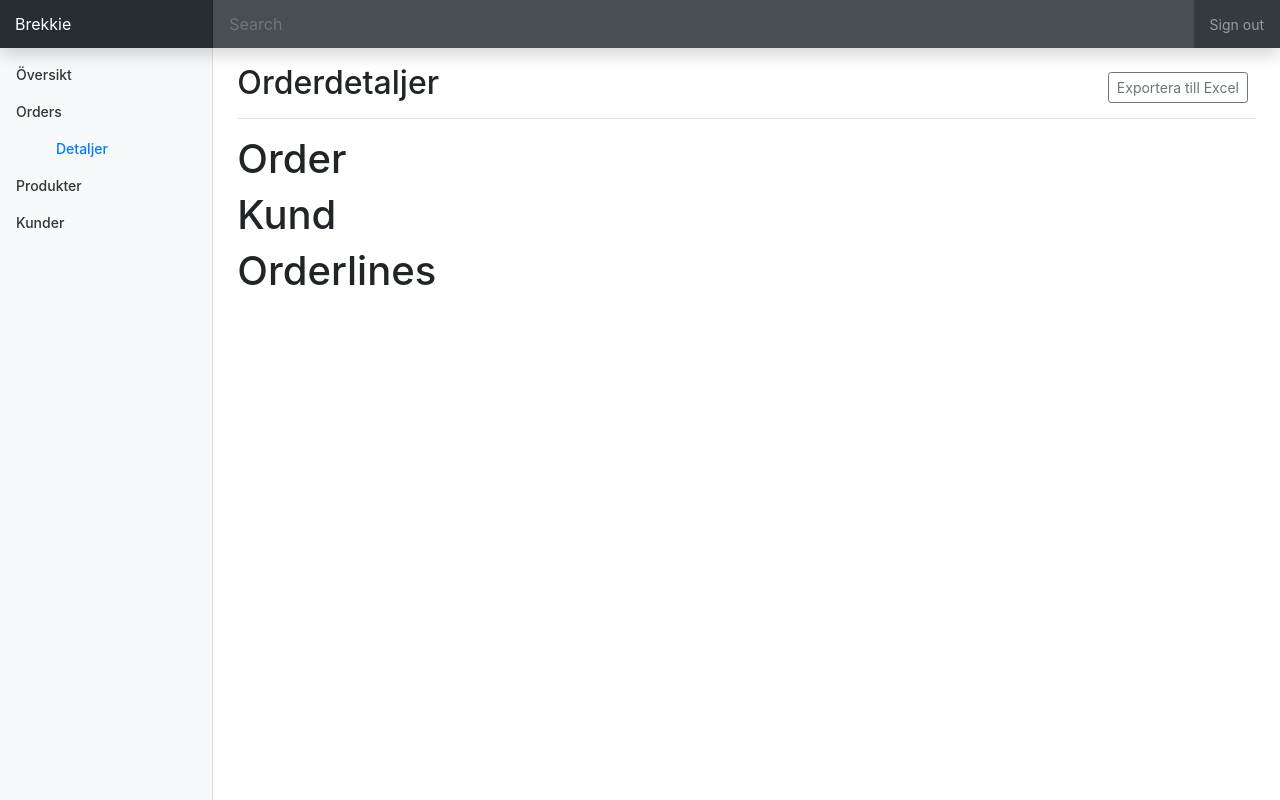
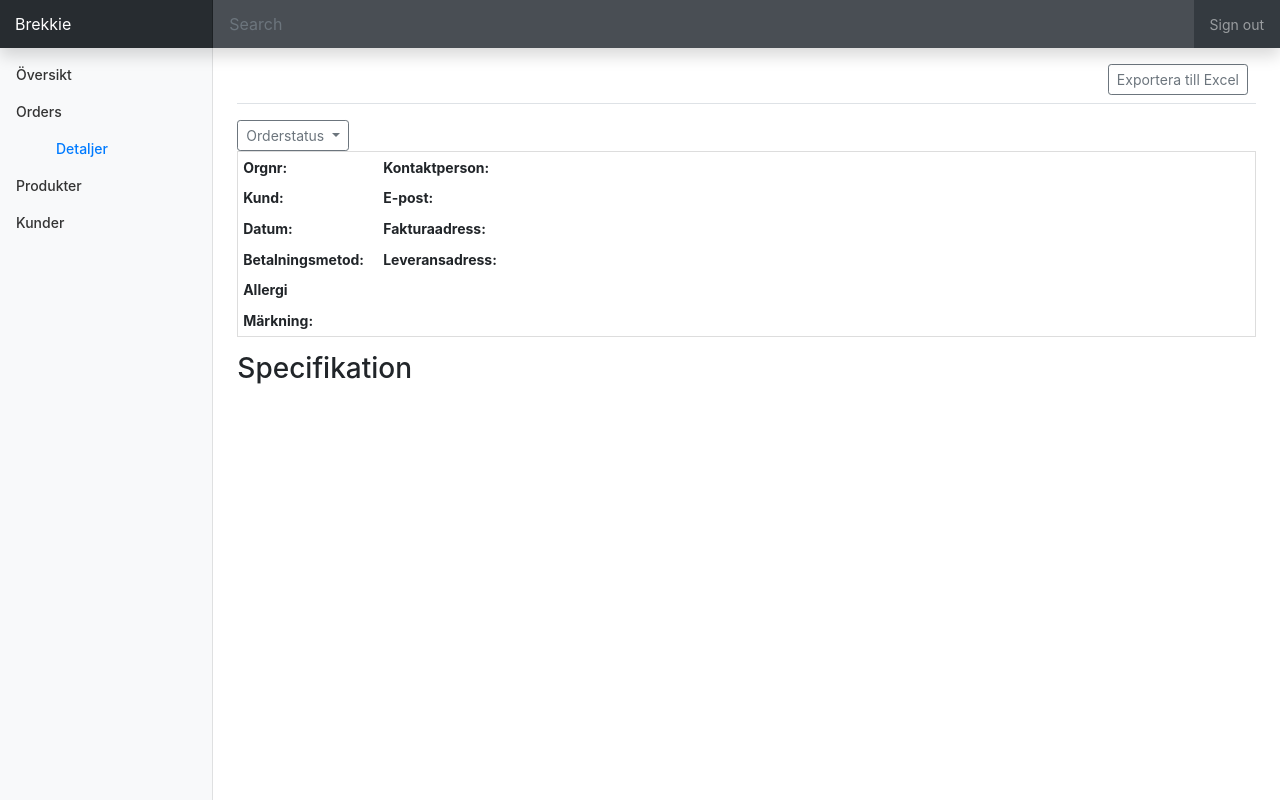
Before and after one commit to hokanovic/brekkieFinal, a Spring app: template src/main/resources/templates/dashboardOrderDetails.html in a window 1280 px wide. Run offline with Thymeleaf, Linux system fonts and the light colour scheme; the template is opened without the code that fills it, so the values that code supplies are empty; some libraries are stand-ins or nearby versions.

Commit message:
new design for dashboard orderdetails

```diff
--- a/src/main/java/com/example/demo/Controller/brekkieController.java
+++ b/src/main/java/com/example/demo/Controller/brekkieController.java
@@ -113,6 +113,7 @@
     @GetMapping("/dashboardOrderDetails")
     public ModelAndView brekkiedashboardOrderDetails(@RequestParam int Orderid) {
         return new ModelAndView("dashboardOrderDetails")
-                .addObject("Orders", shopRepository.listV_dash_orderdetails_order(Orderid));
+                .addObject("Orders", shopRepository.listV_dash_orderdetails_order(Orderid))
+                .addObject("OrderStatuses", shopRepository.listOrderStatuses());
     }
 }
--- a/src/main/resources/templates/dashboardOrderDetails.html
+++ b/src/main/resources/templates/dashboardOrderDetails.html
@@ -52,48 +52,99 @@
 
         <main role="main" class="col-md-9 ml-sm-auto col-lg-10 px-4">
             <div class="d-flex justify-content-between flex-wrap flex-md-nowrap align-items-center pt-3 pb-2 mb-3 border-bottom">
-                <h1 class="h2">Orderdetaljer</h1>
+                <h1 class="h2" th:text="${'Order ' + Orders.getV_dashboard_Order().id}"></h1>
                 <div class="btn-toolbar mb-2 mb-md-0">
                     <div class="btn-group mr-2">
                         <button id="btn-export" class="btn btn-sm btn-outline-secondary">Exportera till Excel</button>
                     </div>
                 </div>
             </div>
-            <h1>Order</h1>
-            <ul th:each="order : ${Orders.getV_dashboard_Order()}">
-                <li th:text="${order.id}"/>
-                <li th:text="${order.creationdate}"/>
-                <li th:text="${order.additionaltext}"/>
-                <li th:text="${order.allergy}"/>
-                <li th:text="${order.deliveryaddress}"/>
-                <li th:text="${order.deliveryaddresspostalcode}"/>
-                <li th:text="${order.deliveryaddresspostaltown}"/>
-                <li th:text="${order.invoiceaddress}"/>
-                <li th:text="${order.invoiceaddresspostalcode}"/>
-                <li th:text="${order.invoiceaddresspostaltown}"/>
-                <li th:text="${order.PaymentMethod}"/>
-                <li th:text="${order.Customer}"/>
-                <li th:text="${order.OrderStatus}"/>
-            </ul>
-                <h1>Kund</h1>
-            <ul th:each="customer : ${Orders.getCustomer()}">
-                <li th:text="${customer.id}"/>
-                <li th:text="${customer.orgnr}"/>
-                <li th:text="${customer.companyname}"/>
-                <li th:text="${customer.contactperson}"/>
-                <li th:text="${customer.mail}"/>
-            </ul>
-            <h1>Orderlines</h1>
 
-            <ul th:each="order : ${Orders.getOrderbagList()}">
-                    <li th:text="${order.getOrderbag().getBag()}"/>
-            <ul th:each="order2 : ${order.getOrderbagproductsList()}">
-                    <li th:text="${order2.getProductCategory() + ': ' + order2.getProduct()}"/>
-            </ul>
-            <!--<ul th:each="order : ${Orders.getOrderbagList()}">-->
-                    <!--<li th:text="${order}"/>-->
-                    <!--<li th:text="${order.getOrderbag.getBag}"/>-->
-            </ul>
+            <div class="dropdown">
+                <button class="btn btn-sm btn-outline-secondary dropdown-toggle " type="button"
+                        id="dropdownMenu2" data-toggle="dropdown" aria-haspopup="true"
+                        aria-expanded="false">
+                    <span data-feather="book-open"></span>
+                    Orderstatus
+                </button>
+                <div class="dropdown-menu" aria-labelledby="dropdownMenu2">
+                    <a th:each="orderstatus : ${OrderStatuses}"  th:href="@{'/dashboardOrdersTextP?OrderStatus=' + ${orderstatus.id}}"  class="dropdown-item"
+                       th:text="${orderstatus.name}"/>
+                </div>
+            </div>
+
+            <table class="table table-responsive table-borderless table-sm">
+                <thead>
+                </thead>
+                <tbody>
+                <tr>
+                    <td class="font-weight-bold">Orgnr:</td>
+                    <td th:text="${Orders.getCustomer().orgnr}"></td>
+                    <td class="font-weight-bold">Kontaktperson:</td>
+                    <td th:text="${Orders.getCustomer().contactperson}"></td>
+                    <td></td>
+                </tr>
+                <tr>
+                    <td class="font-weight-bold">Kund:</td>
+                    <td th:text="${Orders.getCustomer().companyname}"></td>
+                    <td class="font-weight-bold">E-post:</td>
+                    <td th:text="${Orders.getCustomer().mail}"></td>
+                    <td></td>
+                </tr>
+                <tr>
+                    <td class="font-weight-bold">Datum:</td>
+                    <td th:text="${Orders.getV_dashboard_Order().creationdate}"></td>
+                    <td class="font-weight-bold">Fakturaadress:</td>
+                    <td th:text="${Orders.getV_dashboard_Order().invoiceaddress + ', ' + Orders.getV_dashboard_Order().invoiceaddresspostalcode + ', ' + Orders.getV_dashboard_Order().invoiceaddresspostaltown}"></td>
+                    <td></td>
+                </tr>
+                <tr>
+                    <td class="font-weight-bold">Betalningsmetod:</td>
+                    <td th:text="${Orders.getV_dashboard_Order().PaymentMethod}"></td>
+                    <td class="font-weight-bold">Leveransadress:</td>
+                    <td th:text="${Orders.getV_dashboard_Order().deliveryaddress + ', ' + Orders.getV_dashboard_Order().deliveryaddresspostalcode + ', ' + Orders.getV_dashboard_Order().deliveryaddresspostaltown}"></td>
+                    <td></td>
+                </tr>
+                <tr>
+                    <td class="font-weight-bold">Allergi</td>
+                    <td th:text="${Orders.getV_dashboard_Order().allergy}"></td>
+                </tr>
+                <tr>
+                    <td class="font-weight-bold">Märkning:</td>
+                    <td th:text="${Orders.getV_dashboard_Order().additionaltext}"></td>
+                </tr>
+                </tbody>
+            </table>
+
+
+            <h3>Specifikation</h3>
+            <table class="table table-borderless table-sm">
+                <thead>
+                </thead>
+                <tbody th:each="order : ${Orders.getOrderbagList()}">
+                <tr>
+                    <th th:text="${order.getOrderbag().getBag()}"></th>
+                    <td th:each="order2 : ${order.getOrderbagproductsList()}">
+                    <span th:text="${order2.getProductCategory()} + ': ' + ${order2.getProduct()}"></span>
+                    </td>
+                </tr>
+                </tbody>
+            </table>
+
+
+            <!--<table class="table table-bordered">-->
+                <!--<thead>-->
+                <!--</thead>-->
+                <!--<tbody th:each="order : ${Orders.getOrderbagList()}">-->
+                <!--<th colspan="8" th:text="${order.getOrderbag().getBag()}"></th>-->
+                <!--<tr th:each="order2 : ${order.getOrderbagproductsList()}">-->
+                    <!--&lt;!&ndash;<td th:text="${order2.getProductCategory()}"></td>&ndash;&gt;-->
+                    <!--<td th:text="${order2.getProductCategory()}"/>-->
+                    <!--<td th:text="${order2.getProduct()}"/>-->
+                <!--</tr>-->
+                <!--</tbody>-->
+            <!--</table>-->
+
         </main>
     </div>
 </div>
```
Also changed, not shown: src/main/java/com/example/demo/domain/view/v_dashboard_orderdetails.java (deleted, +0 -14 lines), src/main/java/com/example/demo/domain/view/v_dashboard_orderdetails_all.java (deleted, +0 -99 lines), src/main/java/com/example/demo/domain/view/v_dashboard_orderdetails_bag_object.java (deleted, +0 -22 lines), src/main/java/com/example/demo/domain/view/v_dashboard_orderdetails_orderline_object.java (deleted, +0 -15 lines), src/main/java/com/example/demo/domain/view/v_dashboard_orderdetails_product.java (deleted, +0 -13 lines).
